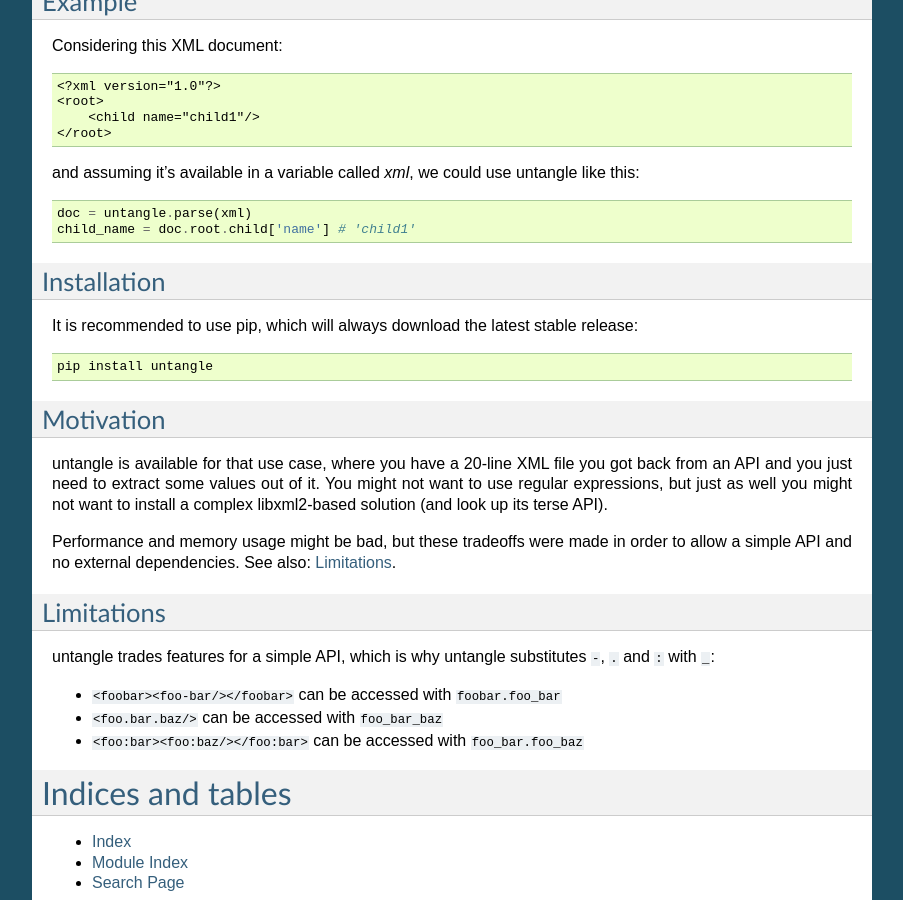
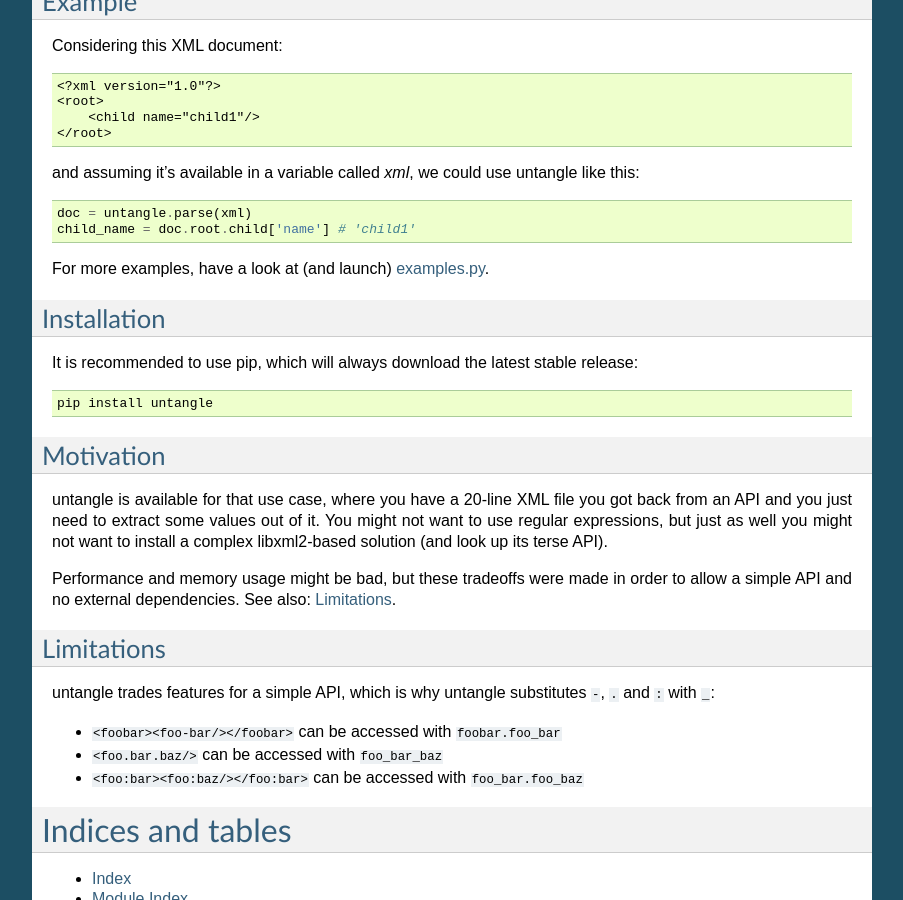
Before and after one commit to stchris/untangle, a Sphinx documentation site: the page built from docs/index.rst, in a window 1280 px wide and 900 px high, scrolled down 804 px. Shown: the whole window, without its empty margins (198-1101 px from the left). Built offline with Sphinx 7.4.7, drawn with Linux system fonts in a browser that asks for light colours.

Commit message:
docs: link to examples.py

```diff
--- a/docs/index.rst
+++ b/docs/index.rst
@@ -44,6 +44,8 @@ and assuming it's available in a variable called `xml`, we could use untangle li
     doc = untangle.parse(xml)
     child_name = doc.root.child['name'] # 'child1'
 
+For more examples, have a look at (and launch) `examples.py <https://github.com/stchris/untangle/blob/master/examples.py/>`_.
+
 Installation
 ------------
 
```
